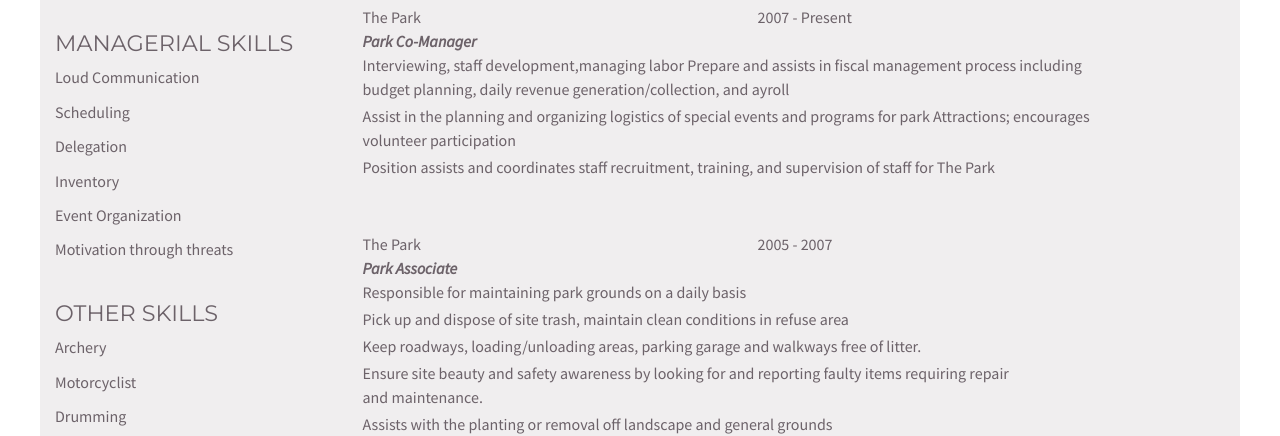
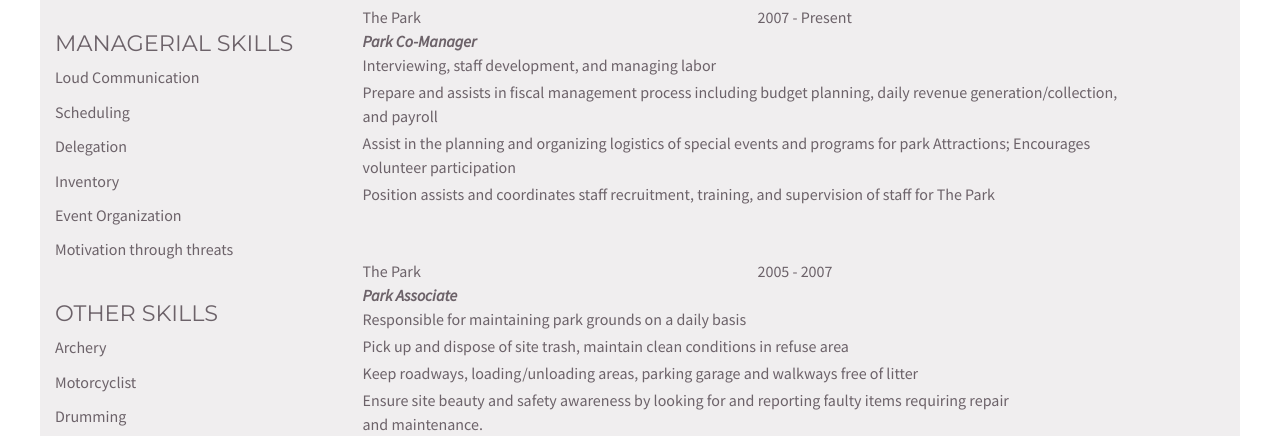
Before and after one commit to delancey/benson, a plain HTML site: page index.html in a window 1280 px wide. Shown: the part 362-798 px from the top of the page. Drawn offline with nearby package versions, Linux system fonts and the light colour scheme.

Commit message:
grammar tweaks

```diff
--- a/index.html
+++ b/index.html
@@ -82,10 +82,10 @@
                   <p class="dates">2007 - Present</p>
               </div>
               <div class="experience">
-                  <p class="tasks">Interviewing, staff development,managing labor
-                    Prepare and assists in fiscal management process including budget planning, daily revenue generation/collection, and&nbsp;ayroll</p>
+                  <p class="tasks">Interviewing, staff development, and managing labor</p>
+                <p class="tasks">Prepare and assists in fiscal management process including budget planning, daily revenue generation/collection, and&nbsp;payroll</p>
 
-                    <p  class="tasks">Assist in the planning and organizing logistics of special events and programs for park Attractions; encourages volunteer&nbsp;participation
+                    <p  class="tasks">Assist in the planning and organizing logistics of special events and programs for park Attractions; Encourages volunteer&nbsp;participation
                     <p class="tasks">Position assists and coordinates staff recruitment, training, and supervision of staff for The&nbsp;Park</p>
               </div>
 
@@ -104,7 +104,7 @@
               <div class="experience">
                   <p class="tasks">Responsible for maintaining park grounds on a daily basis</p>
                   <p class="tasks">Pick up and dispose of site trash, maintain clean conditions in refuse&nbsp;area</p>
-                  <p class="tasks"> Keep roadways, loading/unloading areas, parking garage and walkways free of&nbsp;litter.</p>
+                  <p class="tasks"> Keep roadways, loading/unloading areas, parking garage and walkways free of&nbsp;litter</p>
                   <p class="tasks">Ensure site beauty and safety awareness by looking for and reporting faulty items requiring repair and&nbsp;maintenance.</p>
                   <p class="tasks"> Assists with the planting or removal off landscape and general&nbsp;grounds </p>
               </div>
```
